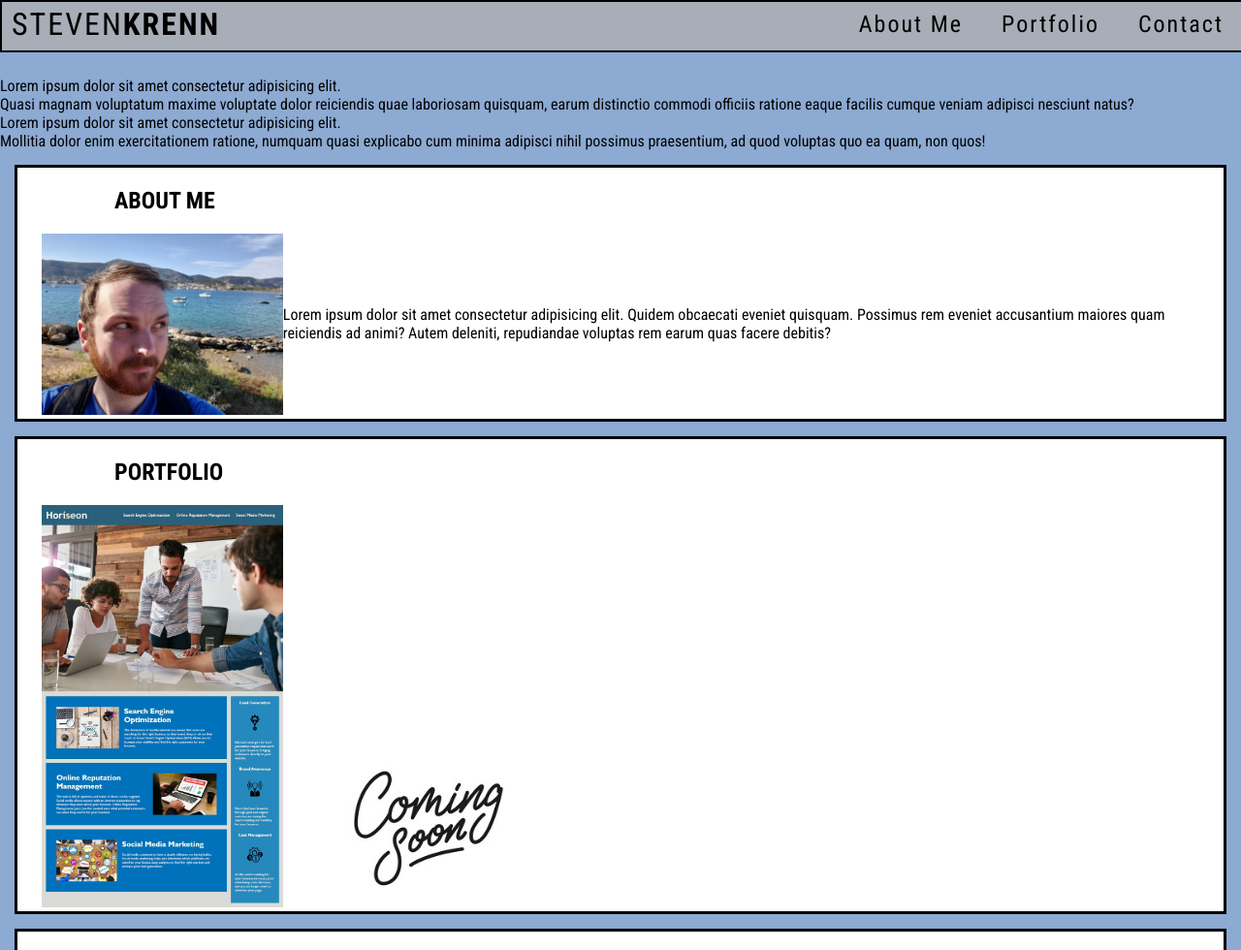
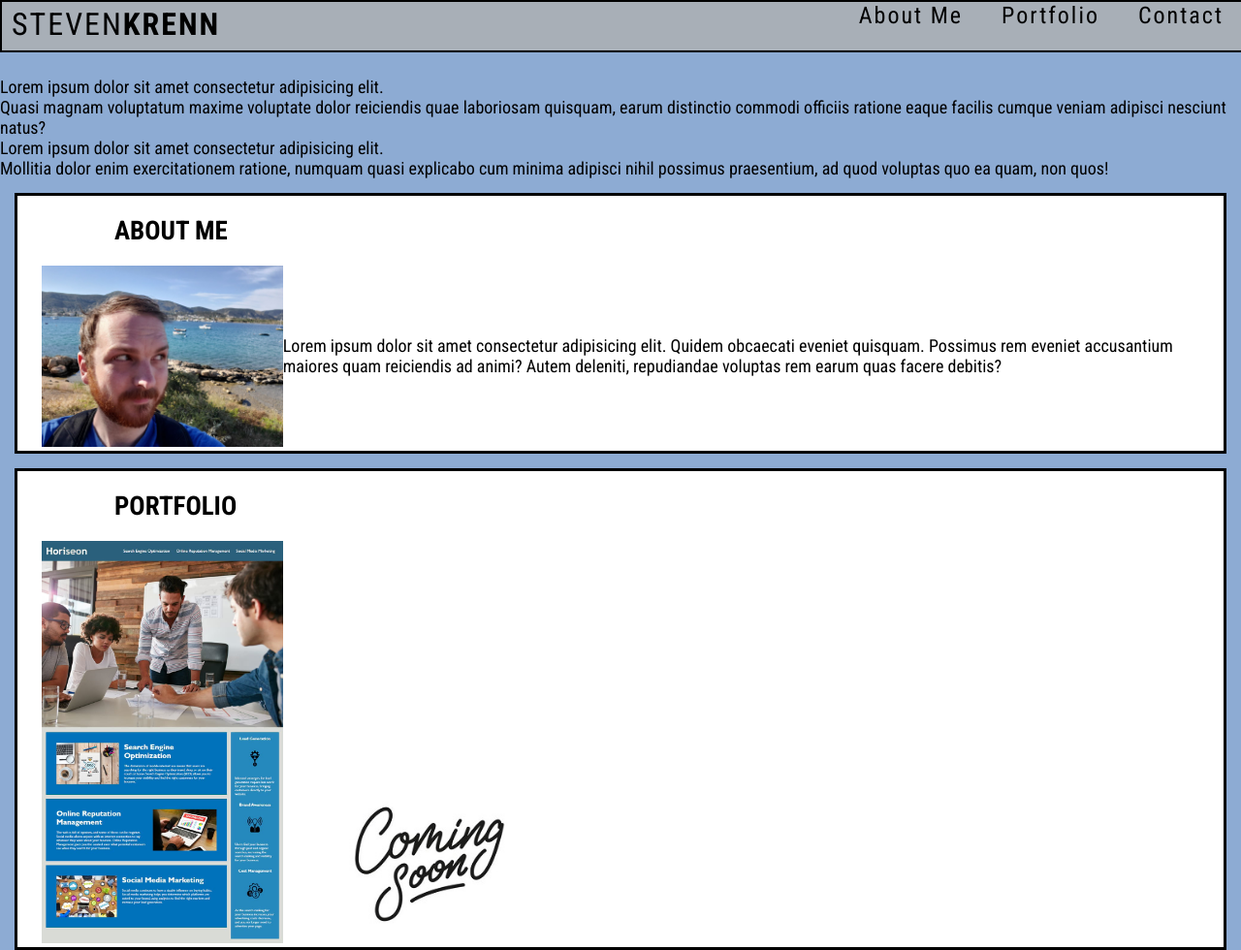
Before and after one commit to Krenbot/portfolio, a plain HTML site: page index.html in a window 1280 px wide. Shown: the top 980 px of the page at 97% size. Drawn offline with Linux system fonts and the light colour scheme.

Commit message:
remade header and universal stylings

```diff
--- a/assets/style.css
+++ b/assets/style.css
@@ -1,13 +1,11 @@
 *{
     margin: 0;
     padding: 0;
-    list-style: none;
-    text-decoration: none;
-    font-family: 'Roboto Condensed', sans-serif;
 }
 
-body{
-    background-color: #8CAAD2;
+a{
+    text-decoration: none;
+    color: inherit
 }
 
 h2{
@@ -16,6 +14,25 @@ h2{
     padding: 20px 100px 20px 100px;
     margin: 0 auto;
 }
+
+:root{
+    --bg-body: hsl(214, 44%, 69%);
+    --bg-header-footer: hsl(214, 9%, 69%);
+    --border-header-footer: 2px solid black;
+}
+
+/* a, button{
+    transition: all .3s ease;
+} */
+
+html{
+    font-size: clamp(12px, 1.5vw + 3px, 18px);
+}
+
+body {
+    font-family: "Roboto Condensed", sans-serif;
+    background-color: var(--bg-body);
+  }
 
 /* Header/Navbar CSS */
 .header{
@@ -71,7 +88,7 @@ h2{
     height: 100%;
     display: table;
     float: left;
-} */
+}
 
 .navigation a:last-child{
     padding-right: 1;
--- a/index.html
+++ b/index.html
@@ -20,12 +20,12 @@
     <nav class="header">
         <div class="inner-header">
             <div class="logo-container">
-                <h1><a href="index.html" style="color:inherit;">STEVEN<span>KRENN</span></h1></a>
+                <h1><a href="index.html">STEVEN<span>KRENN</span></h1></a>
             </div>
             <ul class="navigation">
-                <a href="#about-me"><li>About Me</li></a>
-                <a href="#portfolio"><li>Portfolio</li></a>
-                <a href="#contact"><li>Contact</li></a>
+                <li><a href="#about-me">About Me</a></li>
+                <li><a href="#portfolio">Portfolio</a></li>
+                <li><a href="#contact">Contact</a></li>
             </ul>
         </div>
     </nav>
```
